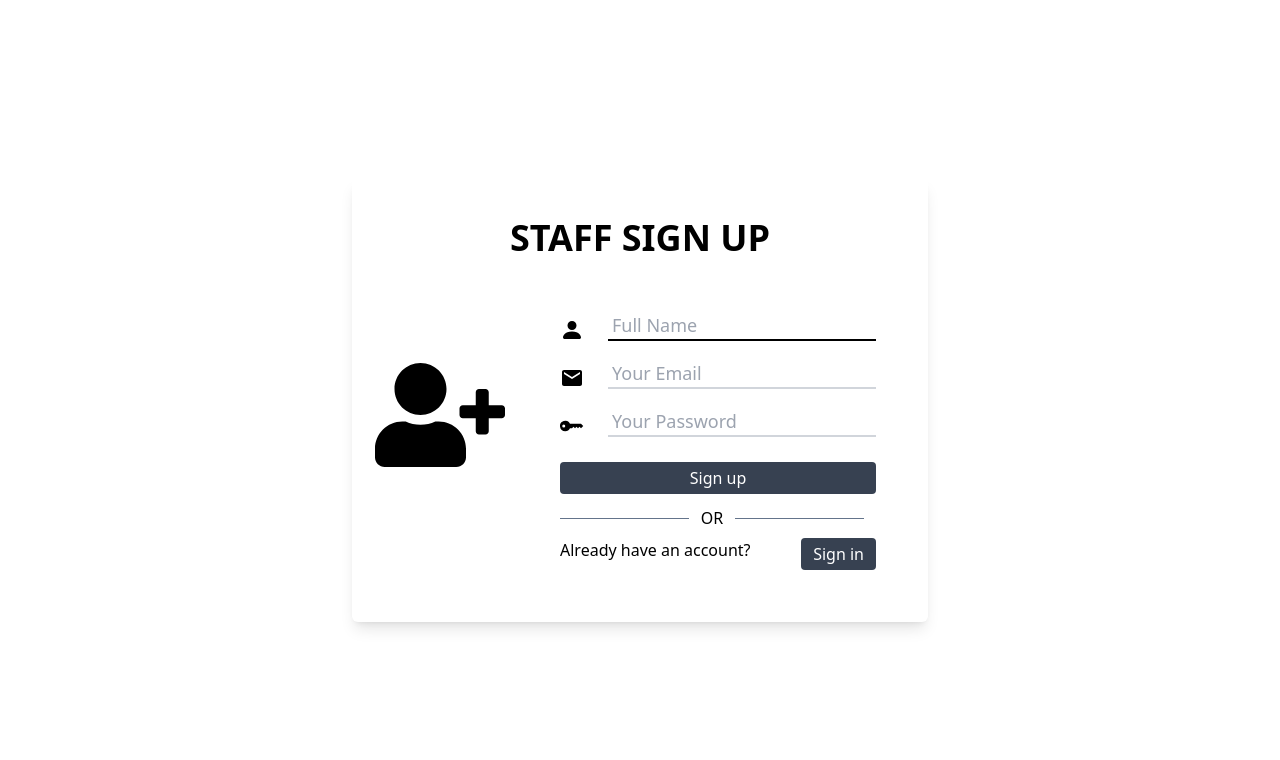
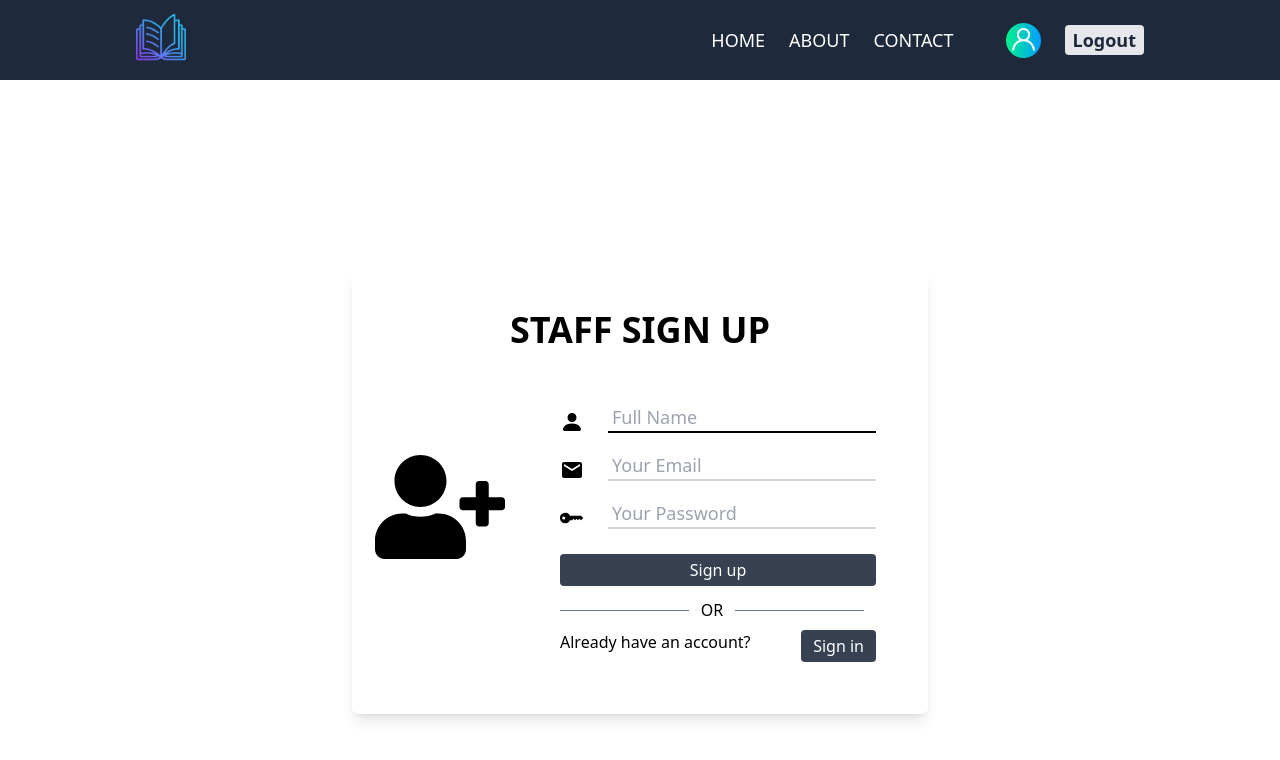
Before and after one commit to Tashfeen-Chohan/LIBRARY-Frontend, a React (Vite) app: page /user-register in a window 1280 px wide. Shown: the top 760 px of the page. Built offline with nearby package versions, Linux system fonts and the light colour scheme; no server answers.

Commit message:
refactored User Register Page

```diff
--- a/src/App.jsx
+++ b/src/App.jsx
@@ -21,7 +21,7 @@ const App = () => {
   return (
     <>
         <BrowserRouter>
-          { isLoggedIn && <Navbar/>}
+          <Navbar/>
           <Routes>
             <Route path="/" element={<Home/>}/>
             <Route path="/create" element={<Create />} />
--- a/src/pages/User_Register.jsx
+++ b/src/pages/User_Register.jsx
@@ -27,9 +27,9 @@ const User_Register = () => {
     const {name, email, password} = user;
     if (name && email && password){
       try {
-        await axios.post("http://localhost:3000/api/userRegister", user)
+        await axios.post("http://localhost:3000/api/userRegister", user, {withCredentials: true})
         setUser({})
-        navigate("/login")
+        navigate("/")
       } catch (error) {
         setError(error.response.data.message)
       }
```
